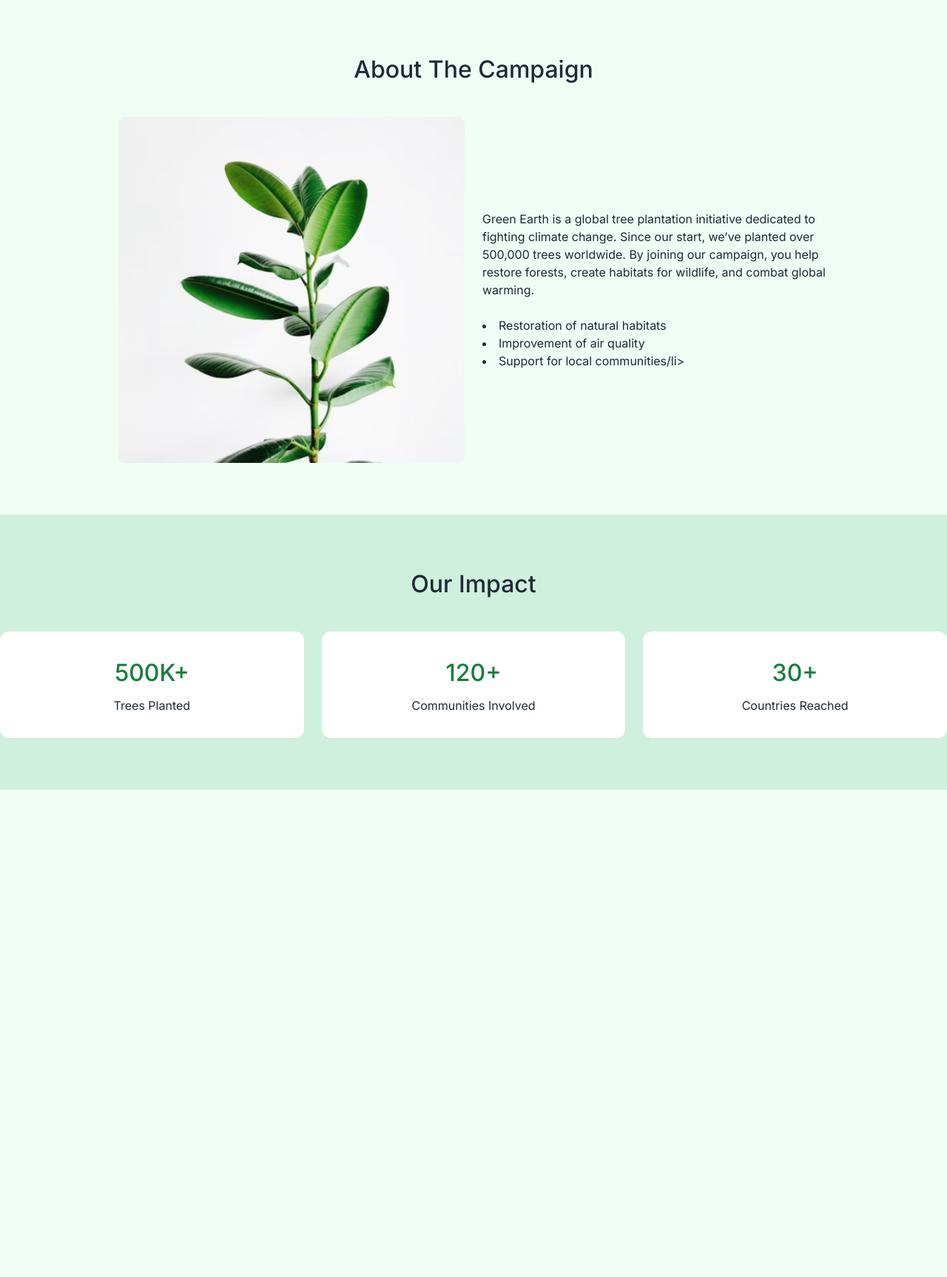
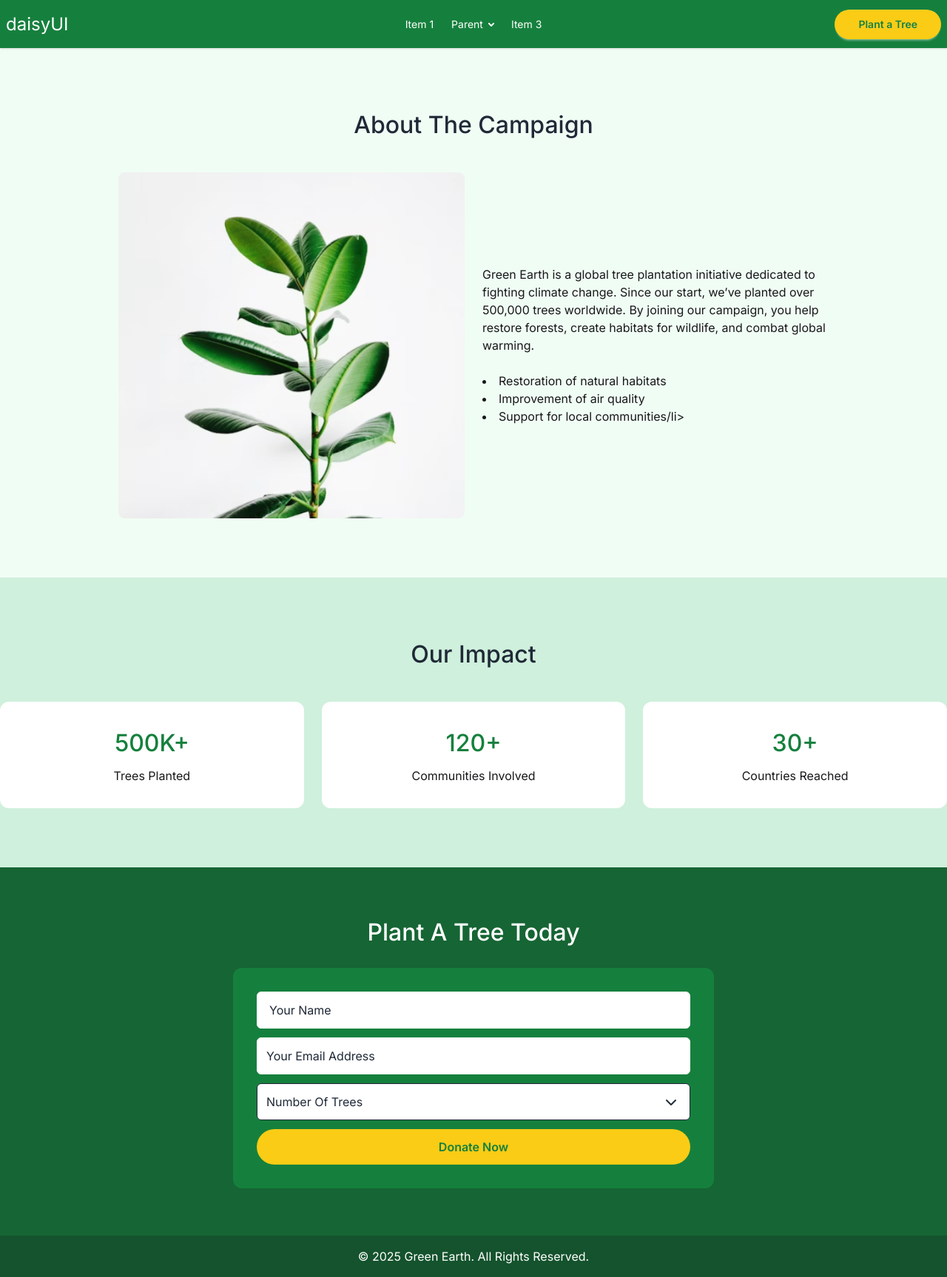
Before and after one commit to ismail-fsbb/Green-Earth, a plain HTML site: page index.html in a window 1280 px wide. Shown: the whole page at 74% size. Before the commit the page ends 1068 px from the top, so only its background shows below. Drawn offline with nearby package versions, Linux system fonts and the light colour scheme.

Commit message:
contact , copyright and navbar done

```diff
--- a/index.html
+++ b/index.html
@@ -12,7 +12,7 @@
     <!-- Font-awesome CDN -->
      <link rel="stylesheet" href="https://cdnjs.cloudflare.com/ajax/libs/font-awesome/7.0.0/css/all.min.css" integrity="sha512-DxV+EoADOkOygM4IR9yXP8Sb2qwgidEmeqAEmDKIOfPRQZOWbXCzLC6vjbZyy0vPisbH2SyW27+ddLVCN+OMzQ==" crossorigin="anonymous" referrerpolicy="no-referrer" />
     <!-- Daisy UI CDN -->
-    <!-- <link href="https://cdn.jsdelivr.net/npm/daisyui@5" rel="stylesheet" type="text/css" /> -->
+    <link href="https://cdn.jsdelivr.net/npm/daisyui@5" rel="stylesheet" type="text/css" />
      <!-- TailwindCSS CDN -->
     <script src="https://cdn.jsdelivr.net/npm/@tailwindcss/browser@4"></script>
 
@@ -20,8 +20,51 @@
 </head>
 <body class="bg-[#F0FDF4]">
 
+    <!-- Navbar -->
+    <nav class="navbar bg-base-100 shadow-sm bg-[#15803D]">
+        <div class="navbar-start">
+            <div class="dropdown">
+                <div tabindex="0" role="button" class="btn btn-ghost lg:hidden">
+                    <svg xmlns="http://www.w3.org/2000/svg" class="h-5 w-5" fill="none" viewBox="0 0 24 24" stroke="currentColor"> <path stroke-linecap="round" stroke-linejoin="round" stroke-width="2" d="M4 6h16M4 12h8m-8 6h16" /> </svg>
+                </div>
+                <ul
+                    tabindex="0"
+                    class="menu menu-sm dropdown-content bg-base-100 rounded-box z-1 mt-3 w-52 p-2 shadow">
+                    <li><a !class="text-white">Item 1</a></li>
+                    <li>
+                    <a class="text-white">Parent</a>
+                    <ul class="p-2">
+                        <li><a class="text-white">Submenu 1</a></li>
+                        <li><a class="text-white">Submenu 2</a></li>
+                    </ul>
+                    </li>
+                    <li><a class="!text-white">Item 3</a></li>
+                </ul>
+            </div>
+            <a class="text-white text-2xl">daisyUI</a>
+        </div>
+        <div class="navbar-center hidden lg:flex">
+            <ul class="menu menu-horizontal px-1">
+            <li><a class="text-white">Item 1</a></li>
+            <li>
+                <details>
+                <summary class="text-white">Parent</summary>
+                <ul class="p-2 min-w-[150px]">
+                    <li><a class="text-[#15803D]">Submenu 1</a></li>
+                    <li><a class="text-[#15803D]">Submenu 2</a></li>
+                </ul>
+                </details>
+            </li>
+            <li><a  class="text-white">Item 3</a></li>
+            </ul>
+        </div>
+        <div class="navbar-end">
+            <a class="btn bg-[#FACC15] px-8 py-3 border-0 rounded-full text-[#15803D]">Plant a Tree</a>
+        </div>
+    </nav>
+
     <!-- About section -->
-    <section>
+    <section class="py-14 md:py-20">
         <div class="container">
             <div class="max-w-3/4 mx-auto space-y-10">
                 <h2 class="text-[32px] font-semibold text-[#1F2937] capitalize text-center">About the Campaign</h2>
@@ -43,27 +86,61 @@
     </section>
 
     <!-- Our Impact section -->
-    <section class="bg-[#CFF0DC]">
+    <section class="bg-[#CFF0DC] py-14 md:py-20">
         <div class="container space-y-10">
             <h2 class="text-[32px] font-semibold text-[#1F2937] capitalize text-center">Our Impact</h2>
             <div class="grid grid-cols-1 md:grid-cols-3 gap-4 md:gap-6">
                 <div class="rounded-xl bg-white space-y-2 text-center p-8">
-                    <h4 class="!text-[#15803D] font-semibold text-[32px]">500K+</h4>
+                    <h4 class="text-[#15803D] font-semibold text-[32px]">500K+</h4>
                     <p>Trees Planted</p>
                 </div>
 
                 <div class="rounded-xl bg-white space-y-2 text-center p-8">
-                    <h4 class="!text-[#15803D] font-semibold text-[32px]">120+</h4>
+                    <h4 class="text-[#15803D] font-semibold text-[32px]">120+</h4>
                     <p>Communities Involved</p>
                 </div>
 
                 <div class="rounded-xl bg-white space-y-2 text-center p-8">
-                    <h4 class="!text-[#15803D] font-semibold text-[32px]">30+</h4>
+                    <h4 class="text-[#15803D] font-semibold text-[32px]">30+</h4>
                     <p>Countries Reached</p>
                 </div>
             </div>
         </div>
     </section>
 
+    <!-- Donate now section -->
+     <section class="bg-[#166534]">
+        <div class="container py-16">
+            <div class="md:w-[650px] mx-auto space-y-6">
+                <h2 class="text-[32px] font-semibold text-white capitalize text-center">Plant a Tree Today</h2>
+                <div class="bg-[#15803D] p-8 rounded-xl">
+                    <form action="#">
+                        <div class="space-y-3">
+                            <input id="name" type="text" name="name" placeholder="Your Name" class="block w-full rounded-md bg-white px-4 py-3 text-base text-white outline-1 -outline-offset-1 outline-white/10 placeholder:text-[#1F2937] focus:outline-2 focus:-outline-none capitalize" />
+
+                            <input id="email" type="email" name="email" placeholder="Your Email Address" class="block w-full rounded-md bg-white px-3 py-3 text-base text-white outline-1 -outline-offset-1 outline-white/10 placeholder:text-[#1F2937] focus:outline-2 focus:-outline-none capitalize" />
+
+                            <div class="flex relative">
+                                <select id="trees" name="trees" autocomplete="trees-name" class="appearance-none block w-full rounded-md px-3 py-3 text-base text-[#1F2937] outline-none capitalize bg-white pr-5 md:pr-8">
+                                    <option class="text-[#1F2937]">Number of Trees</option>
+                                    <option class="text-[#1F2937]">Trees number 1</option>
+                                    <option class="text-[#1F2937]">Trees number 2</option>
+                                </select>
+                                <div class="absolute right-4 top-1/2 transform -translate-y-1/2 text-[#1F2937]">
+                                    <i class="fa-solid fa-chevron-down"></i>
+                                </div>
+                            </div>
+
+                            <button class="rounded-full bg-[#FACC15] hover:bg-[#FACC15]/80 text-[#15803D] p-3 w-full cursor-pointer font-semibold">Donate Now</button>
+                        </div>
+                    </form>
+                </div>
+            </div>
+        </div>
+        <div class="bg-[#14532D] py-4 text-center">
+            <p class="text-center text-white">© 2025 Green Earth. All Rights Reserved.</p>
+        </div>
+     </section>
+
 </body>
 </html>
--- a/style.css
+++ b/style.css
@@ -7,12 +7,9 @@
 }
 h1,h2,h3,h4,h5,h6{
     font-weight: 500;
-    color: #1F2937;
+    /* color: #1F2937; */
     text-transform: capitalize;
 }
-p,span,li{
-    color: #1F2937;
-}
-section{
+/* section{
     padding: 70px 0px;
-}
+} */
```
